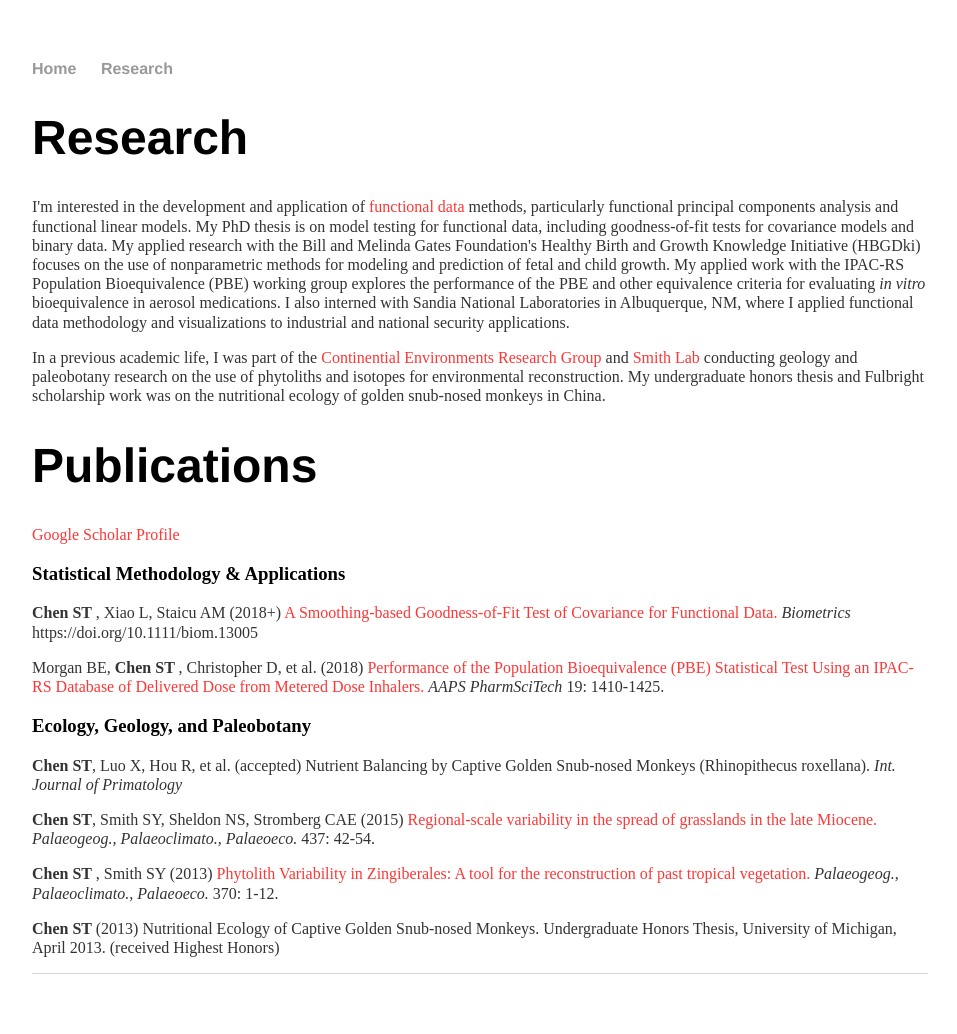
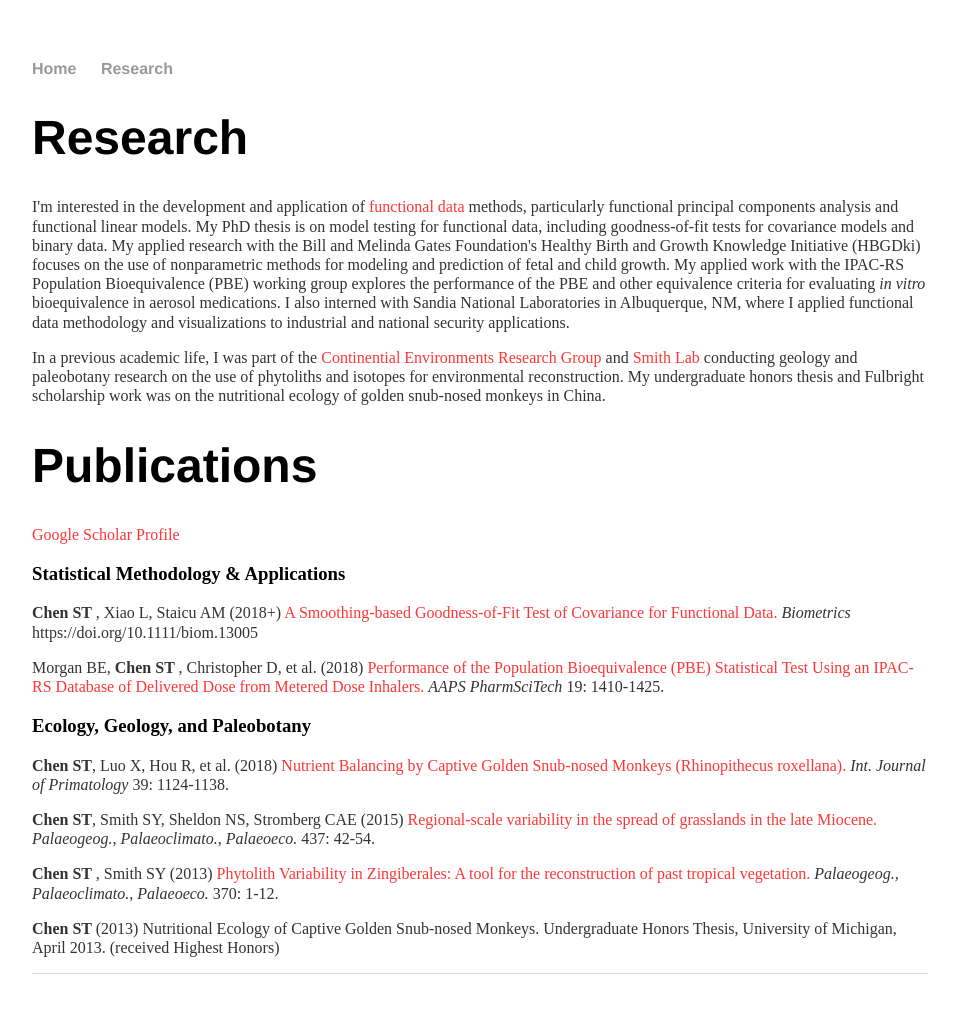
Before and after one commit to stchen3/stchen3.github.io, a Jekyll site: the page built from research/index.html, in a window 1280 px wide. Shown: the whole page, without its empty margins (160-1117 px from the left). Built offline with Jekyll 4.4.1, drawn with Linux system fonts in a browser that asks for light colours.

Commit message:
Update index.html

```diff
--- a/research/index.html
+++ b/research/index.html
@@ -36,9 +36,9 @@ title: Research
 	</p>
 
 	<h3> Ecology, Geology, and Paleobotany </h3>
-	<p> <b> Chen ST</b>, Luo X, Hou R, et al. (accepted)
-	Nutrient Balancing by Captive Golden Snub-nosed Monkeys (Rhinopithecus roxellana).
-	<i> Int. Journal of Primatology </i>
+	<p> <b> Chen ST</b>, Luo X, Hou R, et al. (2018)
+	<a href="https://link.springer.com/article/10.1007/s10764-018-0070-6" target="blank"><font color=#FF3636>Nutrient Balancing by Captive Golden Snub-nosed Monkeys (Rhinopithecus roxellana).</font></a>
+	<i> Int. Journal of Primatology </i> 39: 1124-1138.
 	</p>
 
 	<p> <b> Chen ST</b>, Smith SY, Sheldon NS, Stromberg CAE (2015)
```
